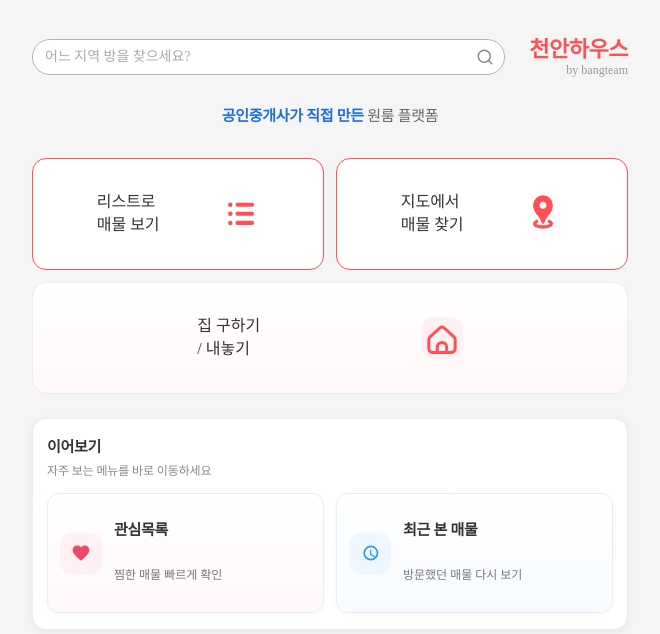
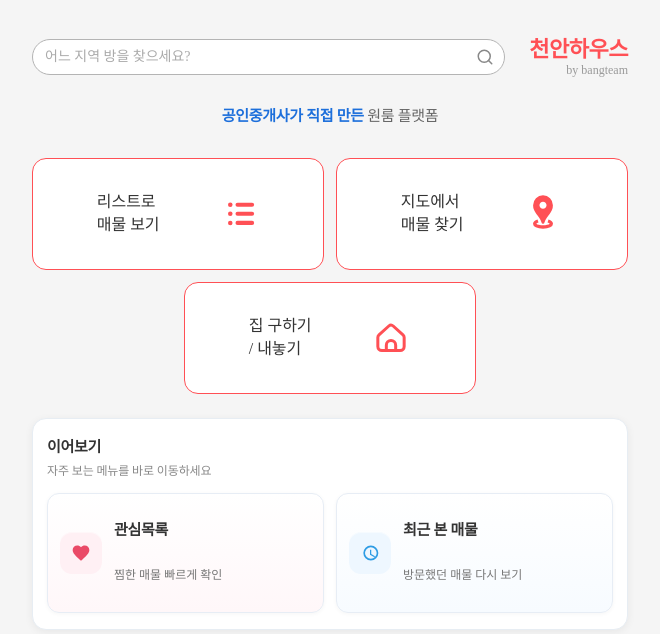
Before and after one commit to bjw0531/zibeasy_hskb, a Flask app: page / in a window 1280 px wide. Shown: the top 634 px of the page, without its empty margins (310-970 px from the left). Run offline with Flask 3, Linux system fonts and the light colour scheme; parts of the project's set-up code (start-up, migrations or seed data) failed here and were passed over; some web fonts are replaced.

Commit message:
Align home request CTA with primary buttons

```diff
--- a/static/css/home.css
+++ b/static/css/home.css
@@ -156,15 +156,13 @@ body {
 
 /* 큰 버튼 행 */
 .home-feature-flex {
-    display: flex;
-    flex-wrap: wrap;
+    display: grid;
+    grid-template-columns: repeat(2, minmax(0, 1fr));
     gap: 12px;
 }
 
 /* 큰 버튼 */
 .home-btn-big {
-    flex: 1 1 calc(50% - 6px);
-    min-width: calc(50% - 6px);
     min-height: 112px;
     background: #ffffff;
     border: 1px solid #ff5055;
@@ -205,22 +203,9 @@ body {
 }
 
 .home-btn-big.home-btn-request {
-    border-color: #e7edf5;
-    background: linear-gradient(180deg, #ffffff 0%, #fff7f8 100%);
-}
-
-.home-btn-big.home-btn-request .btn-text {
-    color: #333;
-}
-
-.home-btn-big.home-btn-request .btn-icon {
-    width: 42px;
-    height: 42px;
-    border-radius: 12px;
-    display: inline-flex;
-    align-items: center;
-    justify-content: center;
-    background: #fff0f4;
+    grid-column: 1 / -1;
+    width: calc((100% - 12px) / 2);
+    justify-self: center;
 }
 
 
@@ -511,6 +496,10 @@ body {
         padding: 22px 11px;
         min-height: 104px;
     }
+
+    .home-btn-big.home-btn-request {
+        width: calc((100% - 12px) / 2);
+    }
 }
 
 /* ─────────────────────────────────────────────
--- a/templates/home.html
+++ b/templates/home.html
@@ -24,7 +24,7 @@
     <link href="https://fonts.googleapis.com/css2?family=Tilt+Warp&display=swap" rel="stylesheet">
     <link rel="icon" href="/static/images/icon.png" />
     <link rel="stylesheet" href="{{ url_for('static', filename='css/bottom-nav.css') }}?v=7">
-    <link rel="stylesheet" href="{{ url_for('static', filename='css/home.css') }}?v=7">
+    <link rel="stylesheet" href="{{ url_for('static', filename='css/home.css') }}?v=8">
 
 
     <!-- ✅ View Transitions 활성화: include.html 없는 home.html에 직접 추가
```
